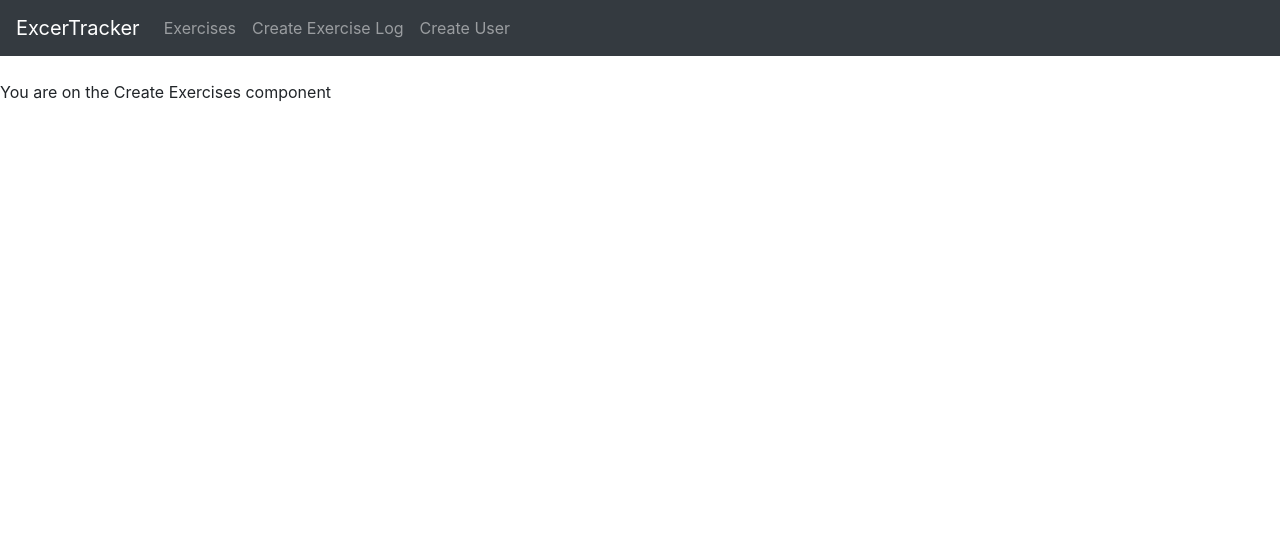
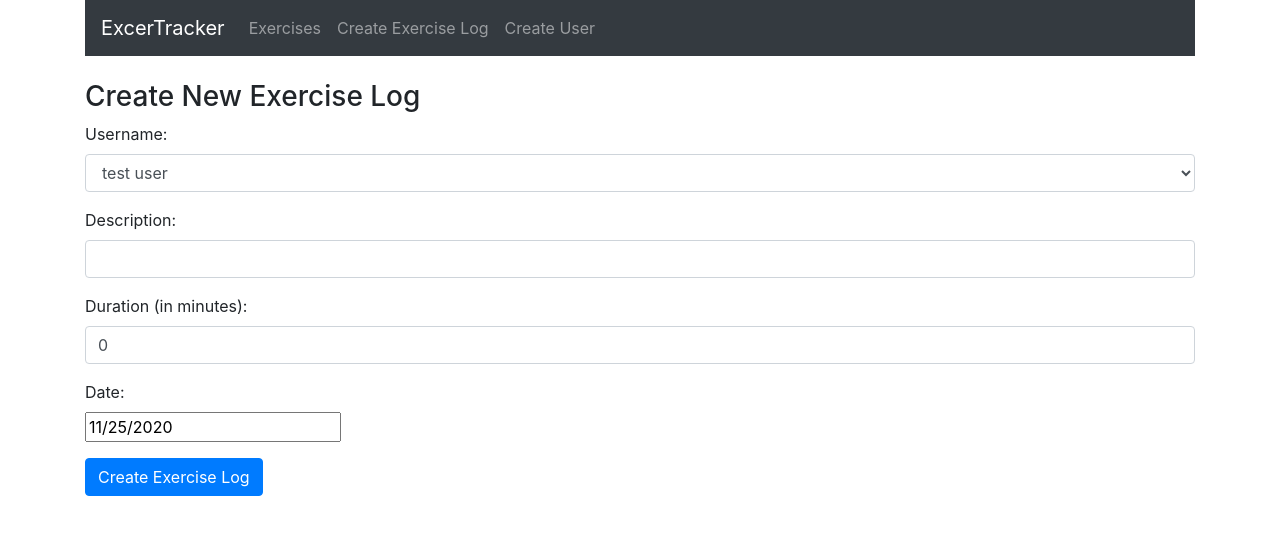
Before and after one commit to dchop/WorkoutTracker, a React (Create React App) app in the folder workout-tracker/: page /create in a window 1280 px wide. Shown: the top 534 px of the page. Built offline with nearby package versions, Linux system fonts and the light colour scheme.

Commit message:
Implemented create-exercise component

```diff
--- a/workout-tracker/package.json
+++ b/workout-tracker/package.json
@@ -7,6 +7,7 @@
     "@testing-library/react": "^11.1.0",
     "@testing-library/user-event": "^12.1.10",
     "react": "^17.0.1",
+    "react-datepicker": "^3.3.0",
     "react-dom": "^17.0.1",
     "react-scripts": "4.0.0",
     "web-vitals": "^0.2.4"
--- a/workout-tracker/src/App.js
+++ b/workout-tracker/src/App.js
@@ -11,12 +11,14 @@
 function App() {
   return (
     <Router>
+      <div className="container">
         <Navbar />
         <br/>
         <Route path="/" exact component={ExercisesList} />
         <Route path="/edit/:id" component={EditExercise} />
         <Route path="/create" component={CreateExercise} />
         <Route path="/user" component={CreateUser} />
+      </div>
     </Router>
   );
 }
--- a/workout-tracker/src/components/create-exercise.component.js
+++ b/workout-tracker/src/components/create-exercise.component.js
@@ -1,10 +1,125 @@
 import React, {Component} from 'react';
+import DatePicker from 'react-datepicker';
+import "react-datepicker/dist/react-datepicker.css";
 
 export default class CreateExercises extends Component {
+    constructor(props){
+        super(props);
+
+        this.onChangeUsername = this.onChangeUsername.bind(this);
+        this.onChangeDescription = this.onChangeDescription.bind(this);
+        this.onChangeDuration = this.onChangeDuration.bind(this);
+        this.onChangeDate = this.onChangeDate.bind(this);
+        this.onSubmit = this.onSubmit.bind(this);
+
+        this.state = {
+            username: '',
+            description: '',
+            duration: 0,
+            date: new Date(),
+            users: []
+        }
+    }
+
+    componentDidMount() {
+        this.setState({
+            users: ['test user'],
+            username: 'test user'
+        })
+    }
+
+    onChangeUsername(e){
+        this.setState({
+            username: e.target.value
+        });
+    }
+
+    onChangeDescription(e){
+        this.setState({
+            description: e.target.value
+        });
+    }
+
+    onChangeDuration(e){
+        this.setState({
+            duration: e.target.value
+        });
+    }
+
+    onChangeDate(date){
+        this.setState({
+            date: date
+        });
+    }
+
+    onSubmit(e){
+        e.preventDefault();
+
+        const exercise = {
+            username: this.state.username,
+            description: this.state.description,
+            duration: this.state.duration,
+            date: this.state.date
+        }
+
+        console.log(exercise);
+
+        window.location = '/'; // Take user back to the home page after form is submitted
+    }
+
     render() {
         return (
             <div>
-                <p>You are on the Create Exercises component</p>
+                <h3>Create New Exercise Log</h3>
+                <form onSubmit={this.onSubmit}>
+                    <div className="form-group">
+                        <label>Username: </label>
+                        <select ref="userInput"
+                            required
+                            className="form-control"
+                            value={this.state.username}
+                            onChange={this.onChangeUsername}>
+                            {
+                                this.state.users.map(function(user){
+                                    return <option
+                                        key={user}
+                                        value={user}>{user}
+                                        </option>;
+                                })
+                            }
+                        </select>
+                    </div>
+                    <div className="form-group">
+                        <label>Description: </label>
+                        <input type="text"
+                            required
+                            className="form-control"
+                            value={this.state.description}
+                            onChange={this.onChangeDescription}
+                        />
+                    </div>
+                    <div className="form-group">
+                        <label>Duration (in minutes): </label>
+                        <input type="text"
+                            required
+                            className="form-control"
+                            value={this.state.duration}
+                            onChange={this.onChangeDuration}
+                        />
+                    </div>
+                    <div className="form-group">
+                        <label>Date: </label>
+                        <div>
+                            <DatePicker
+                                selected={this.state.date}
+                                onChange={this.onChangeDate}
+                            />
+                        </div>
+                    </div>
+                    <div className="form-group">
+                        <input type="submit" value="Create Exercise Log" className="btn btn-primary" />
+                    </div>
+                </form>
             </div>
         )
     }
```
Also changed, not shown: 1 other file (tests, documents, lock files or other folders). Lines whose indentation alone changed are shown as unchanged.
